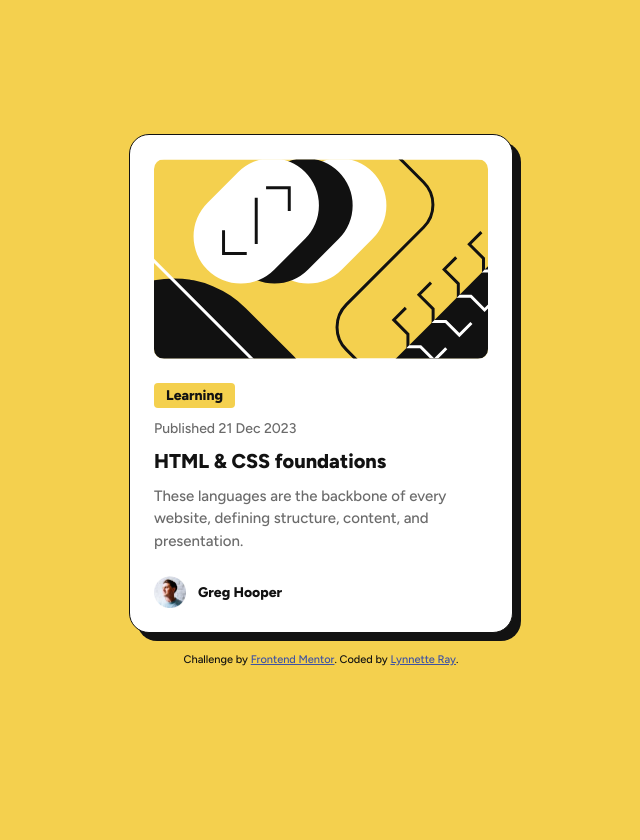
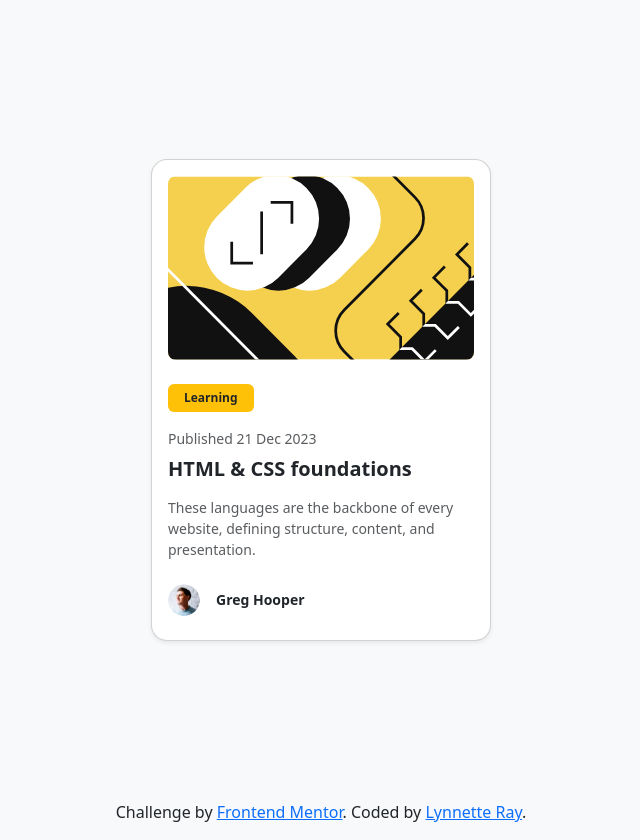
Before and after one commit to Nettec31/blog-preview-card, a plain HTML site: page index.html in a window 1280 px wide. Shown: the whole page, without its empty margins (319-959 px from the left). Before the commit the page ends 800 px from the top, so only its background shows below. Drawn offline with nearby package versions, Linux system fonts and the light colour scheme.

Commit message:
Refactor blog preview card using Bootstrap

```diff
--- a/index.html
+++ b/index.html
@@ -1,42 +1,38 @@
 <!DOCTYPE html>
 <html lang="en">
 <head>
-  <meta charset="UTF-8">
-  <meta name="viewport" content="width=device-width, initial-scale=1.0"> <!-- displays site properly based on user's device -->
-<link rel="stylesheet" href="./style.css">
-  <link rel="icon" type="image/png" sizes="32x32" href="./assets/images/favicon-32x32.png">
+  <meta charset="utf-8">
+  <meta name="viewport" content="width=device-width, initial-scale=1">
+  <title>Frontend Mentor | Blog preview card</title>
+  <link href="https://cdn.jsdelivr.net/npm/bootstrap@5.3.9/dist/css/bootstrap.min.css" rel="stylesheet" integrity="sha384-yEPZ7jP9S0QKiUQ0m3jjsO4ProIW7wvR9gXkI7JOGa2XVsw53Yke2bsdkBbjmmiX" crossorigin="anonymous">
+</head>
+<body class="bg-light">
 
-  <title>Frontend Mentor | Blog preview card</title>
+  <main class="container d-flex justify-content-center align-items-center min-vh-100">
+    <article class="card shadow-sm p-3 rounded-4" style="max-width: 340px;">
+      <img src="./assets/images/illustration-article.svg" alt="Illustration representing HTML and CSS code" class="card-img-top img-fluid rounded-3 mb-3">
 
-  <!-- Feel free to remove these styles or customise in your own stylesheet 👍 -->
-  <style>
-    .attribution { font-size: 0.6875rem; text-align: center; }
-    .attribution a { color: hsl(228, 45%, 44%); }
-  </style>
-</head>
-<body>
+      <div class="card-body px-0 py-2">
+        <span class="badge bg-warning text-dark fw-bold mb-3 px-3 py-2">Learning</span>
+        <p class="text-muted small mb-2">Published 21 Dec 2023</p>
 
-  <main>
-    <article class="card">
-      <img src="./assets/images/illustration-article.svg" alt="Illustration representing HTML and CSS code" class="card-image">
+        <h1 class="h5 card-title fw-bold mb-3"><a href="#" class="text-dark text-decoration-none">HTML & CSS foundations</a></h1>
 
-      <span class="tag">Learning</span>
-      <p class="date">Published 21 Dec 2023</p>
+        <p class="card-text text-muted small mb-4">These languages are the backbone of every website, defining structure, content, and presentation.</p>
 
-      <h1><a href="#">HTML & CSS foundations</a></h1>
-
-      <p class="description">These languages are the backbone of every website, defining structure, content, and presentation.</p>
-
-      <div class="author">
-        <img src="./assets/images/image-avatar.webp" alt="Greg Hooper avatar">
-        <span>Greg Hooper</span>
+        <div class="d-flex align-items-center gap-3">
+          <img src="./assets/images/image-avatar.webp" alt="Greg Hooper avatar" width="32" height="32" class="rounded-circle">
+          <span class="fw-bold small">Greg Hooper</span>
+        </div>
       </div>
     </article>
   </main>
 
-  <footer class="attribution">
-    Challenge by <a href="https://www.frontendmentor.io?ref=challenge">Frontend Mentor</a>.
-    Coded by <a href="#">Lynnette Ray</a>.
+  <footer class="text-center pb-3 attribution">
+    Challenge by <a href="https://www.frontendmentor.io?ref=challenge" target="_blank">Frontend Mentor</a>.
+    Coded by <a href="https://github.com/Nettec31/blog-preview-card.git" target="_blank">Lynnette Ray</a>.
   </footer>
+
+  <script src="https://cdn.jsdelivr.net/npm/bootstrap@5.3.9/dist/js/bootstrap.bundle.min.js" integrity="sha384-WyOxWvTyr1QaMPfiPJSv76iReVthorl5uWlFtZPyK0IEB0hGzo9y5Bp9mYanr8Bu" crossorigin="anonymous"></script>
 </body>
 </html>
```
